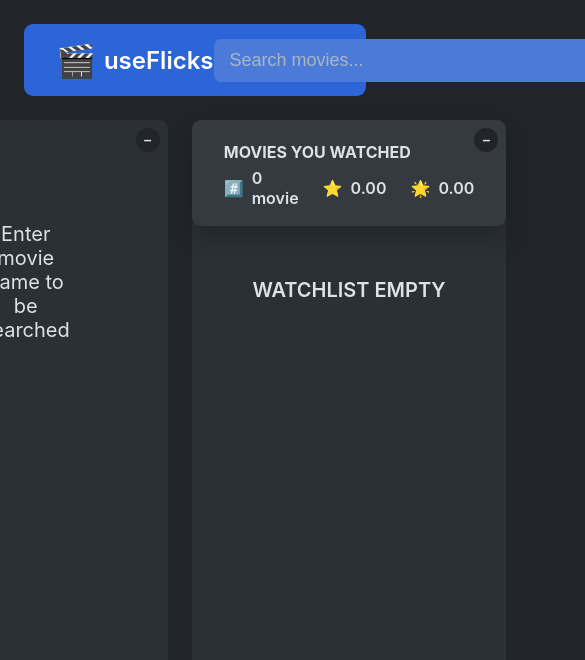
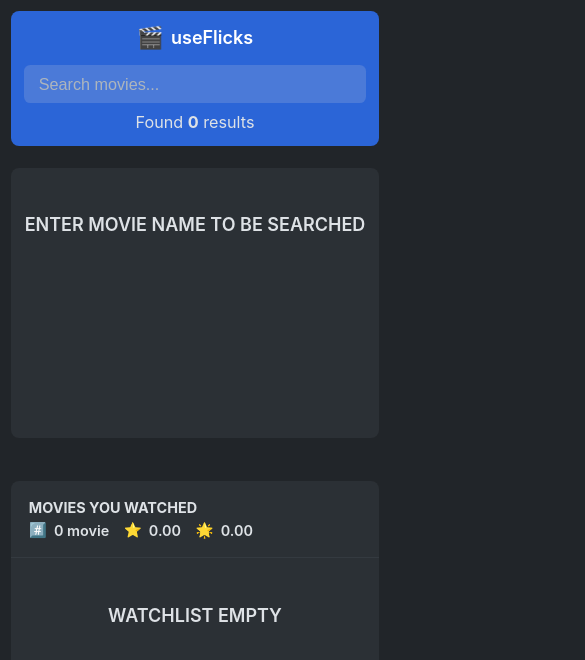
Before and after one commit to Floki-07/useFlicks, a React (Vite) app: page / in a window 390 px wide. Shown: the top 660 px of the page, 585 px wide, since content can reach past the window. Built offline with nearby package versions, Linux system fonts and the light colour scheme.

Commit message:
Implemented responsive mobile design

```diff
--- a/src/App.jsx
+++ b/src/App.jsx
@@ -119,8 +119,10 @@ export default function App() {
     <>
       <Navbar >
         <Logo />
-        <SearchBar query={query} setQuery={setQuery} />
-        <Info movies={movies} />
+        <div className="wrapper1">
+          <SearchBar query={query} setQuery={setQuery} />
+          <Info movies={movies} />
+        </div>
       </Navbar>
 
       <Main>
@@ -171,12 +173,12 @@ function Box({ movies, children, setselectedmovieId }) {
   const [isOpen1, setIsOpen1] = useState(true);
   return (
     <div className="box">
-      <button
+      {/* <button
         className="btn-toggle"
         onClick={() => setIsOpen1((open) => !open)}
       >
         {isOpen1 ? "–" : "+"}
-      </button>
+      </button> */}
 
       {isOpen1 && (
         children
@@ -289,10 +291,10 @@ function WathcedMovieList({ watched, handleDelete }) {
 
 function WatchedMovie({ movie, handleDelete }) {
 
-  return <li key={movie.imdbID}>
+  return <li  key={movie.imdbID}>
     <img src={movie.Poster} alt={`${movie.Title} poster`} />
     <h3>{movie.Title}</h3>
-    <div>
+    <div className="moviewise">
       <p>
         <span>⭐️</span>
         <span>{movie.imdbRating}</span>
--- a/src/index.css
+++ b/src/index.css
@@ -25,7 +25,6 @@ html {
 body {
   font-family: -apple-system, BlinkMacSystemFont, "Segoe UI", Roboto, Oxygen,
     Ubuntu, Cantarell, "Open Sans", "Helvetica Neue", sans-serif;
-
   color: var(--color-text);
   background-color: var(--color-background-900);
   padding: 2.4rem;
@@ -34,63 +33,55 @@ body {
 /* ******* */
 
 .nav-bar {
-  display: grid;
-  grid-template-columns: 1fr 1fr 1fr;
+  display: flex;
+  flex-wrap: wrap;
+  justify-content: space-between;
   align-items: center;
-  height: 7.2rem;
-  padding: 0 3.2rem;
+  gap: 1.6rem;
+  min-height: 7.2rem;
+  padding: 10px;
   background-color: var(--color-primary);
   border-radius: 0.9rem;
 }
 
+.wrapper1 {
+  display: flex;
+  flex-wrap: wrap;
+  align-items: center;
+  gap: 1.6rem;
+  justify-content: space-between;
+  width: 2000px;
+}
+
 .main {
   margin-top: 2.4rem;
-  /* height: calc(100vh - 7.2rem - 3 * 2.4rem); */
-  height: 70vh;
   display: flex;
   gap: 2.4rem;
   justify-content: center;
+  flex-wrap: wrap;
 }
 
 .box {
-  width: 38rem;
+  width: 100%;
   max-width: 42rem;
-  min-height: 76vh;
+  min-height: 30rem;
   background-color: var(--color-background-500);
   border-radius: 0.9rem;
   position: relative;
-  /* text-align: center; */
+  overflow: hidden;
+  margin-bottom: 2.4rem;
 }
 
-.loader {
-  text-align: center;
-  text-transform: uppercase;
-  font-size: 2rem;
-  font-weight: 600;
-  margin: 4.8rem;
-}
-.watchlistEmpty{
+.loader,
+.watchlistEmpty,
+.seachinfo,
+.error {
   text-align: center;
   text-transform: uppercase;
   font-size: 2rem;
   font-weight: 600;
   margin: 4.8rem auto;
-  /* text-indent: ; */
-
 }
-.seachinfo{
-  text-align: center;
-  font-size: 2rem;
-  padding: 9.8rem;
-  /* background-color: red; */
-}
-.error {
-  text-align: center;
-  font-size: 2rem;
-  padding: 4.8rem;
-}
-
-/* ******* */
 
 .logo {
   display: flex;
@@ -109,16 +100,14 @@ body {
 }
 
 .search {
-  justify-self: center;
   border: none;
   padding: 1.1rem 1.6rem;
   font-size: 1.8rem;
   border-radius: 0.7rem;
-  width: 40rem;
+  width: 100%;
+  max-width: 40rem;
   transition: all 0.3s;
   color: var(--color-text);
-
-  /* background-color: var(--color-background-900); */
   background-color: var(--color-primary-light);
 }
 
@@ -133,8 +122,8 @@ body {
 }
 
 .num-results {
-  justify-self: end;
   font-size: 1.8rem;
+  margin-left: auto;
 }
 
 .btn-toggle {
@@ -153,6 +142,25 @@ body {
   z-index: 999;
 }
 
+.btn-back {
+  position: absolute;
+  top: 0.8rem;
+  left: 0.8rem;
+  height: 3rem;
+  width: 3rem;
+  border-radius: 50%;
+  border: none;
+  background-color: var(--color-background-900);
+  color: var(--color-text);
+  font-size: 1.8rem;
+  font-weight: bold;
+  cursor: pointer;
+  z-index: 999;
+  display: flex;
+  align-items: center;
+  justify-content: center;
+}
+
 .list {
   display: flex;
   flex-direction: column;
@@ -160,8 +168,7 @@ body {
   padding: 0.4rem 0;
   overflow: auto;
   overflow-x: hidden;
-  height: 60vh;
-  overflow-y: auto;
+  max-height: 60vh;
 }
 
 .list-watched {
@@ -176,7 +183,6 @@ body {
   column-gap: 2.4rem;
   font-size: 1.6rem;
   align-items: center;
-
   padding: 1.6rem 3.2rem;
   border-bottom: 1px solid var(--color-background-100);
 }
@@ -190,54 +196,15 @@ body {
   background-color: var(--color-background-100);
 }
 
-.list img {
+.list li img {
   width: 100%;
-  grid-row: 1 / -1;
+  max-width: 5rem;
+  grid-row: span 2;
 }
-
-.list h3 {
-  font-size: 1.8rem;
-}
-
-.list div {
-  display: flex;
-  align-items: center;
-  gap: 2.4rem;
-}
-
-.list p {
-  display: flex;
-  align-items: center;
-  gap: 0.8rem;
-}
-
-.btn-delete {
-  position: absolute;
-  right: 2.4rem;
-
-  height: 1.8rem;
-  aspect-ratio: 1;
-  border-radius: 50%;
-  border: none;
-  background-color: var(--color-red);
-  color: var(--color-background-900);
-  font-size: 0.9rem;
-  font-weight: bold;
-  cursor: pointer;
-  transition: all 0.3s;
-}
-
-.btn-delete:hover {
-  background-color: var(--color-red-dark);
-}
-
-/* ******* */
 
 .summary {
   padding: 2.2rem 3.2rem 1.8rem 3.2rem;
-  border-radius: 0.9rem;
-  background-color: var(--color-background-100);
-  box-shadow: 0 1.2rem 2.4rem rgba(0, 0, 0, 0.2);
+  border-bottom: 1px solid var(--color-background-100);
 }
 
 .summary h2 {
@@ -250,60 +217,69 @@ body {
   display: flex;
   align-items: center;
   gap: 2.4rem;
-  font-size: 1.6rem;
-  font-weight: 600;
+  flex-wrap: wrap;
 }
 
 .summary p {
   display: flex;
   align-items: center;
   gap: 0.8rem;
+  font-size: 1.6rem;
+  font-weight: 600;
+}
+.moviewise{
+  display: flex;
+  gap: 1.2rem;
 }
 
-/* ******* */
+.btn-delete {
+  position: absolute;
+  right: 1.6rem;
+  height: 2rem;
+  aspect-ratio: 1;
+  border-radius: 50%;
+  border: none;
+  background-color: var(--color-red);
+  color: var(--color-text);
+  font-size: 1.2rem;
+  font-weight: bold;
+  cursor: pointer;
+  transition: all 0.3s;
+}
+
+.btn-delete:hover {
+  background-color: var(--color-red-dark);
+}
 
 .details {
-  line-height: 1.4;
   font-size: 1.4rem;
   overflow-y: hidden;
-  /* background: green; */
-  /* height: 80vh; */
 }
 
 .details header {
   display: flex;
-  /* padding: 5px; */
-
+  flex-direction: column;
+  padding: 2rem;
+  gap: 1.6rem;
+  background-color: var(--color-background-100);
+  height: 230px;
 }
 
-.details section {
-  padding: 4rem;
+.details header img {
+  width: 100%;
+  max-width: 20rem;
+  margin: 0 auto;
+}
+
+.details header .details-overview {
   display: flex;
   flex-direction: column;
-  gap: 1.6rem;
-  height: 35vh;
-  overflow-y: auto;
-  overflow-x: hidden;
-  /* overflow: hidden; */
-  background-color: var(--color-background-500);
+  gap: 1rem;
 }
 
-.details img {
-  width: 33%;
-}
-
-.details-overview {
-  width: 100%;
-  padding: 2.4rem 3rem;
-  background-color: var(--color-background-100);
-  display: flex;
-  flex-direction: column;
-  gap: 1.4rem;
-}
-
-.details-overview h2 {
+.details header h2 {
   font-size: 2.4rem;
-  margin-bottom: 0.4rem;
+  margin-bottom: 0.8rem;
   line-height: 1.1;
 }
 
@@ -316,89 +292,160 @@ body {
 .rating {
   background-color: var(--color-background-100);
   border-radius: 0.9rem;
-  padding: 1rem 1.4rem;
-  margin-bottom: 0.8rem;
-  font-weight: 600;
+  padding: 2rem;
+  margin-top: 2rem;
+  display: flex;
+  align-items: center;
+  justify-content: center;
+  margin: a;
+  flex-direction: column;
+  gap: 1.2rem;
+}
+
+.rating-form {
   display: flex;
   flex-direction: column;
-  gap: 0.4rem;
-  width: 23vw;
+  gap: 1.6rem;
 }
 
-.btn-add {
+.rating label {
+  display: block;
+  margin-bottom: 0.8rem;
+}
+
+.rating button {
+  padding: 1rem;
+  border-radius: 0.7rem;
+  border: none;
   background-color: var(--color-primary);
   color: var(--color-text);
-  border: none;
-  border-radius: 10rem;
   font-size: 1.4rem;
-  padding: 1rem;
-  font-weight: bold;
+  font-weight: 600;
   cursor: pointer;
   transition: all 0.3s;
 }
 
-.btn-add:hover {
+.rating button:hover {
   background-color: var(--color-primary-light);
 }
 
-.seconds {
-  background-color: var(--color-background-100);
-  width: 8rem;
-  border-radius: 10rem;
-  font-weight: 600;
-  text-align: center;
-  padding: 0.4rem;
-  margin-top: 2.4rem;
+.details section {
+  padding: 2rem;
+  display: flex;
+  flex-direction: column;
+  gap: 1.6rem;
+  max-height: 35vh;
+  overflow-y: auto;
+  overflow-x: hidden;
+  background-color: var(--color-background-500);
 }
 
-.btn-back {
-  position: absolute;
-  top: 0.6rem;
-  left: 0.6rem;
-  height: 3.2rem;
-  aspect-ratio: 1;
-  border-radius: 50%;
-  border: none;
-  background-color: var(--color-background-900);
-  /* background-color: #1b1515; */
-  color: var(--color-background-500);
-  box-shadow: 0 8px 20px rgba(0, 0, 0, 0.8);
-  font-family: sans-serif;
-  font-size: 1.8rem;
-  font-weight: bold;
-  cursor: pointer;
-  z-index: 999;
-  display: flex;
-  align-items: center;
-  justify-content: center;
-  color:white
+/* Responsive media queries */
+@media (min-width: 768px) {
+  .nav-bar {
+    justify-content: space-between;
+  }
+
+  .wrapper1 {
+    width: 800px;
+  }
+
+  .details header {
+    flex-direction: row;
+  }
+
+  .details header img {
+    width: 33%;
+    margin: 0;
+  }
+
+  .list li {
+    grid-template-columns: 6rem 1fr;
+    grid-template-columns: 6rem 1fr;
+  }
+
+  .list li img {
+    max-width: 6rem;
+  }
 }
 
-/*
-SPACING SYSTEM (px)
-2 / 4 / 8 / 12 / 16 / 24 / 32 / 40 / 48 / 64 / 80 / 96 / 128
+@media (max-width: 480px) {
+  html {
+    font-size: 56.25%;
+  }
 
-FONT SIZE SYSTEM (px)
-10 / 12 / 14 / 16 / 18 / 20 / 24 / 30 / 36 / 44 /52 / 62 / 74 / 86 / 98
-*/
+  body {
+    padding: 1.2rem;
+  }
 
-/*
-FULL STAR
+  .nav-bar {
+    padding: 1.5rem;
+    justify-content: center;
+  }
+
+  .details header {
+    padding: 1.6rem;
+    gap: 1rem;
+    height: 420px;
+  }
+
+  .logo span {
+    font-size: 2.4rem;
+  }
+
+  .logo h1 {
+    font-size: 2rem;
+  }
+
+  .wrapper1 {
+    flex-direction: column;
+    gap: 1rem;
+  }
+
+  .num-results {
+    margin-left: 0;
+  }
+
+  .list li {
+    grid-template-columns: 4rem 1fr;
+    padding: 1.6rem 2rem;
+  }
+
+  .summary {
+    padding: 2rem;
+  }
+
+  .summary div {
+    gap: 1.6rem;
+  }
+}
+
+@media (max-width: 360px) {
+  html {
+    font-size: 50%;
+  }
+
+  .nav-bar {
+    padding: 1rem;
+  }
+
+  .list li {
+    padding: 1.2rem 1.6rem;
+  }
+}
 
 
 
 
-EMPTY STAR
-
-
-*/
 
 
 
-/* scrollbar */
 
 
-/* For WebKit browsers like Chrome, Safari, and Edge */
+
+
+
+
 ::-webkit-scrollbar {
   width: 8px;               /* Width of the scrollbar */
 }
```
